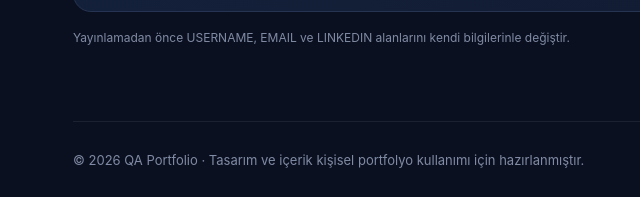
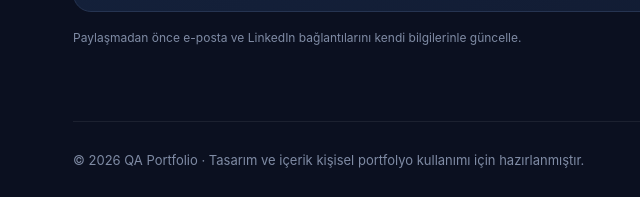
Before and after one commit to SnnY-cyber/qa-portfolio, a plain HTML site: page index.html in a window 1280 px wide. Shown: the part 2116-2313 px from the top of the page, 53-693 px from the left. Drawn offline with Linux system fonts and the light colour scheme.

Commit message:
fix: update remaining portfolio placeholders

```diff
--- a/index.html
+++ b/index.html
@@ -18,5 +18,5 @@
 <article class="card"><div class="card-top"><span class="tag">MOBILE · STARTER</span><span>04</span></div><h3>Mobil Otomasyon Başlangıç Projesi</h3><p>Appium + WebdriverIO ile Android demo uygulaması için sürdürülebilir test iskeleti ve kurulum rehberi.</p><div class="chips"><span>Appium</span><span>WebdriverIO</span><span>Android</span></div><ul class="bullets"><li>Capabilities ve cihaz yapılandırması</li><li>Page Object örnek yapısı</li></ul><p class="note">Repo: <a href="https://github.com/SnnY-cyber/qa-automation-projects/tree/main/mobile-appium-starter">qa-automation-projects ↗</a></p></article>
 </div></section>
 <section class="section" id="hakkimda"><div class="section-head"><h2>Yaklaşımım</h2><p>Önce risk, sonra doğru seviyede otomasyon.</p></div><div class="about"><div><p>Testi yalnızca son aşamada yapılan bir kontrol olarak görmüyorum. Ürün gereksinimlerini sorguluyor, kritik kullanıcı yolculuklarını belirliyor ve hızlı geri bildirim verecek test katmanlarını seçiyorum.</p><p>Bu portfolyodaki projeler demo uygulamalar üzerinde hazırlanmıştır. Her repo kurulum, çalıştırma ve rapor açıklamalarını içerir.</p></div><div class="skill-list"><div class="skill">✓ Test senaryosu tasarımı</div><div class="skill">✓ Playwright / TypeScript</div><div class="skill">✓ API ve negatif testler</div><div class="skill">✓ CI pipeline</div><div class="skill">✓ Hata raporlama</div><div class="skill">✓ Risk bazlı test</div></div></div></section>
-<section class="section" id="iletisim"><div class="contact"><div><h2>Birlikte kaliteli ürünler çıkaralım.</h2><p>İş fırsatları ve QA sohbetleri için bana ulaş.</p></div><div class="actions"><a class="btn" href="mailto:EMAIL">E-posta gönder</a><a class="btn secondary" href="https://www.linkedin.com/in/LINKEDIN">LinkedIn ↗</a></div></div><p class="note">Yayınlamadan önce USERNAME, EMAIL ve LINKEDIN alanlarını kendi bilgilerinle değiştir.</p></section></main>
+<section class="section" id="iletisim"><div class="contact"><div><h2>Birlikte kaliteli ürünler çıkaralım.</h2><p>İş fırsatları ve QA sohbetleri için bana ulaş.</p></div><div class="actions"><a class="btn" href="mailto:EMAIL">E-posta gönder</a><a class="btn secondary" href="https://www.linkedin.com/in/LINKEDIN">LinkedIn ↗</a></div></div><p class="note">Paylaşmadan önce e-posta ve LinkedIn bağlantılarını kendi bilgilerinle güncelle.</p></section></main>
 <footer>© 2026 QA Portfolio · Tasarım ve içerik kişisel portfolyo kullanımı için hazırlanmıştır.</footer></div></body></html>
```
